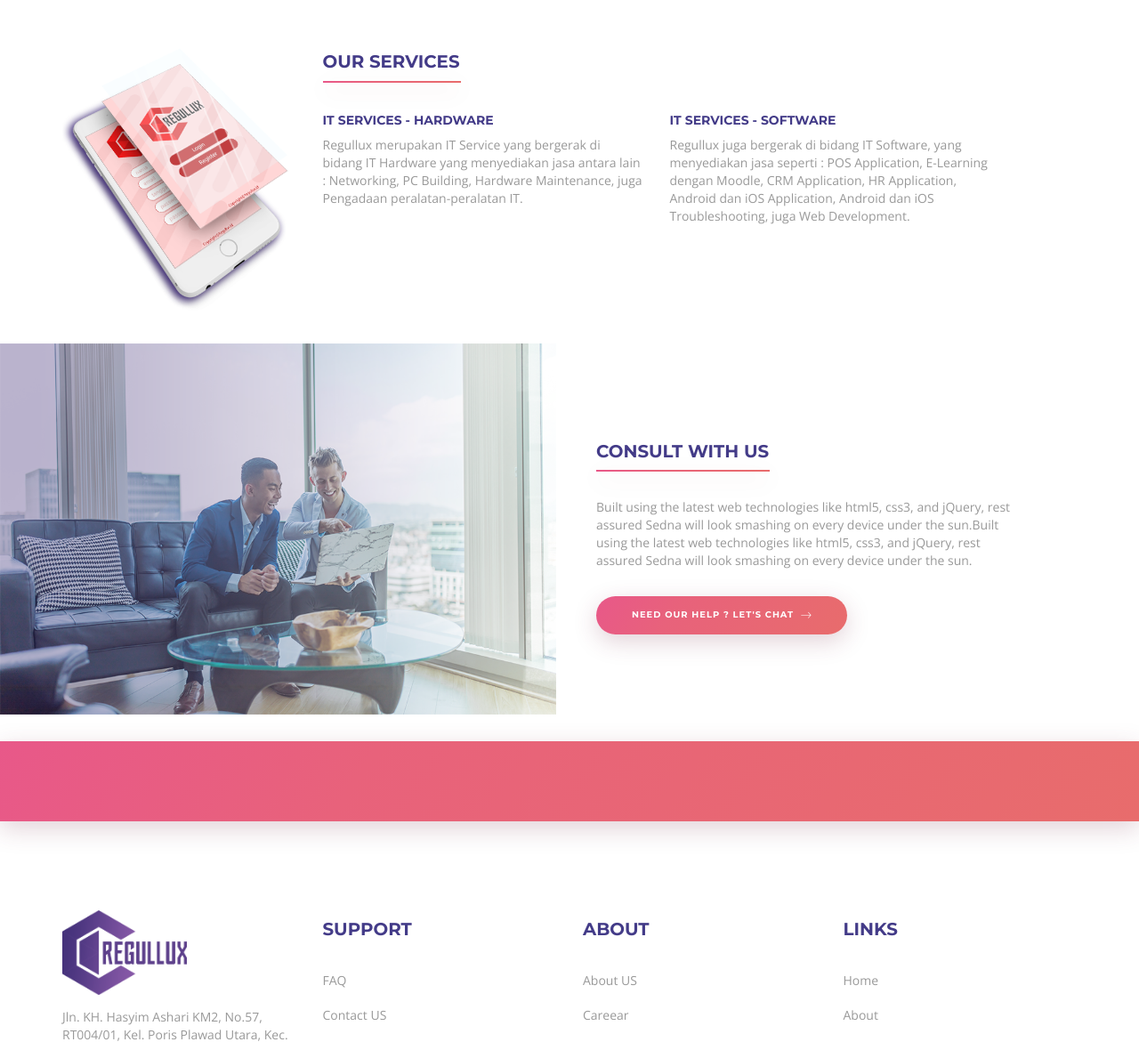
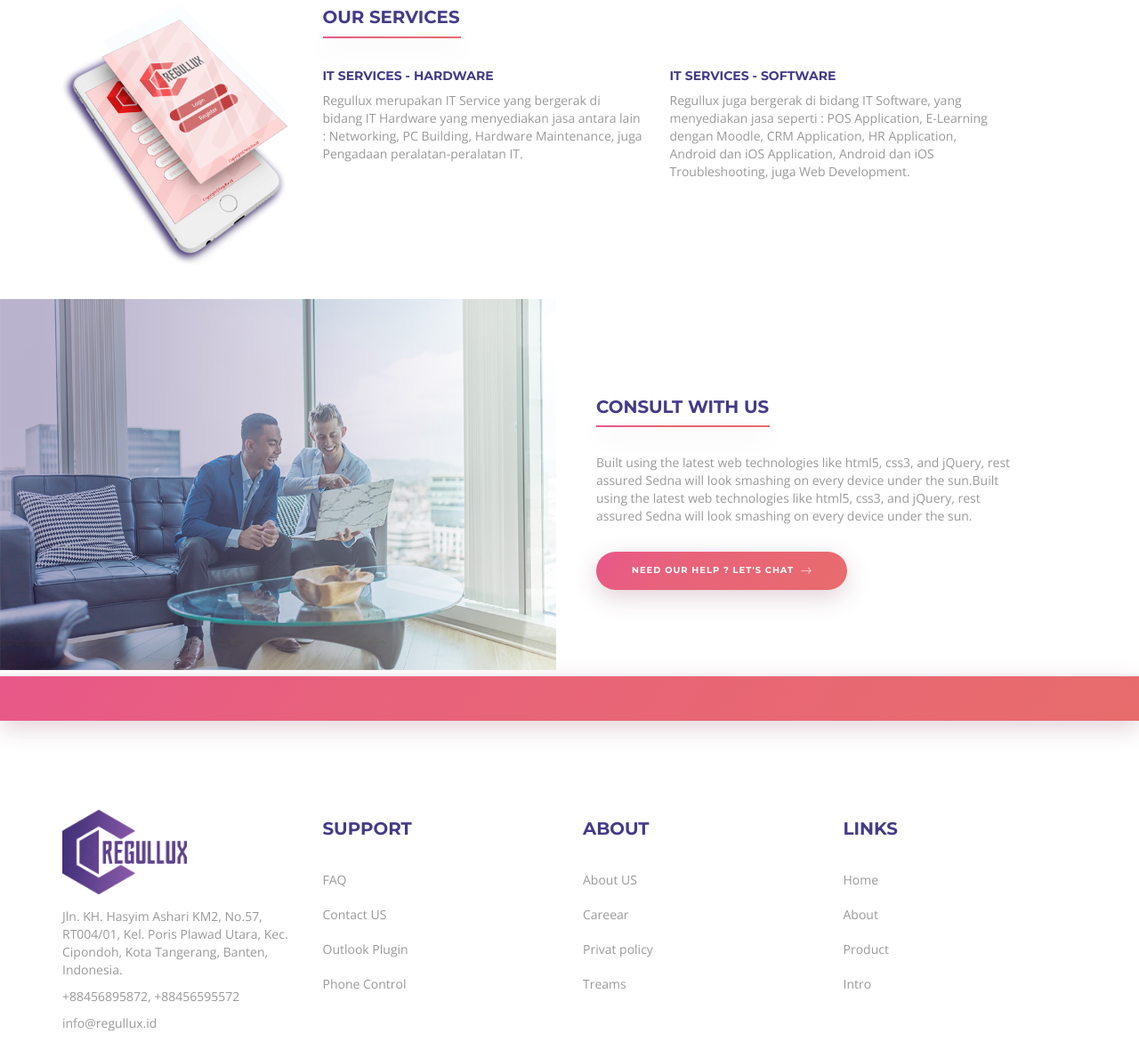
Before and after one commit to onehenryy/regullux.id, a CodeIgniter app: page /database/ in a window 1280 px wide. Shown: the part 1580-2751 px from the top of the page at 89% size. Run offline with CodeIgniter, Linux system fonts and the light colour scheme; some web fonts are replaced.

Commit message:
layout done

```diff
--- a/application/views/home.php
+++ b/application/views/home.php
@@ -103,7 +103,7 @@
 
 
 <!-- ABOUT REGULUUX -->
- <section id="about" class="padding-top-bottom-45 bg-image-fit-50" style="background:url(assets/images/about_us.jpg)">
+ <section id="about" class="padding-top-bottom-45 bg-image-fit-50 regullux-remove-bottom" style="background:url(assets/images/about_us.jpg)">
       <div class="container">
         <div class="row">
           <div class="feature-regullux">
@@ -126,7 +126,9 @@
                </div>
         </section>
 <!-- END ABOUT REGULUUX -->.
- <div class="gradient-violat padding-top-50"></div>
+
+<section id="blank_id" class="gradient-violat padding-top-50"></section>
+
     <section id="feature" class="padding-top-bottom-120 bg-image-fit-50" style="background:url(assets/images/1_back.png)">
       <div class="container">
         <div class="row">
@@ -185,8 +187,8 @@
       </div>
     </section>
 
-    <section id="customer-support" class="overflow-x-hidden">
-      <div class="row">
+    <section id="customer-support" class="overflow-x-hidden regullux-remove-bottom-23">
+      <div class="row ">
         <div class="col-md-6">
           <div class="image-wraper">
             <img class="img-responsive" src="assets/images/support.png" alt="">
@@ -203,7 +205,7 @@
       </div>
     </section>
 <!-- BLANK SPACE -->
-<section id="blank_id" class="gradient-orange padding-top-90">
+<section id="blank_id" class="gradient-orange padding-top-50">
       <div class="container">
         <div class="row">
           </div>
--- a/assets/css/style.css
+++ b/assets/css/style.css
@@ -735,3 +735,11 @@
 	+ display: inline-block;
 	margin-left: 30px;
 }
+
+.regullux-remove-bottom {
+	margin-bottom: -50px;
+}
+
+.regullux-remove-bottom-23 {
+	margin-bottom: -23px;
+}
```
